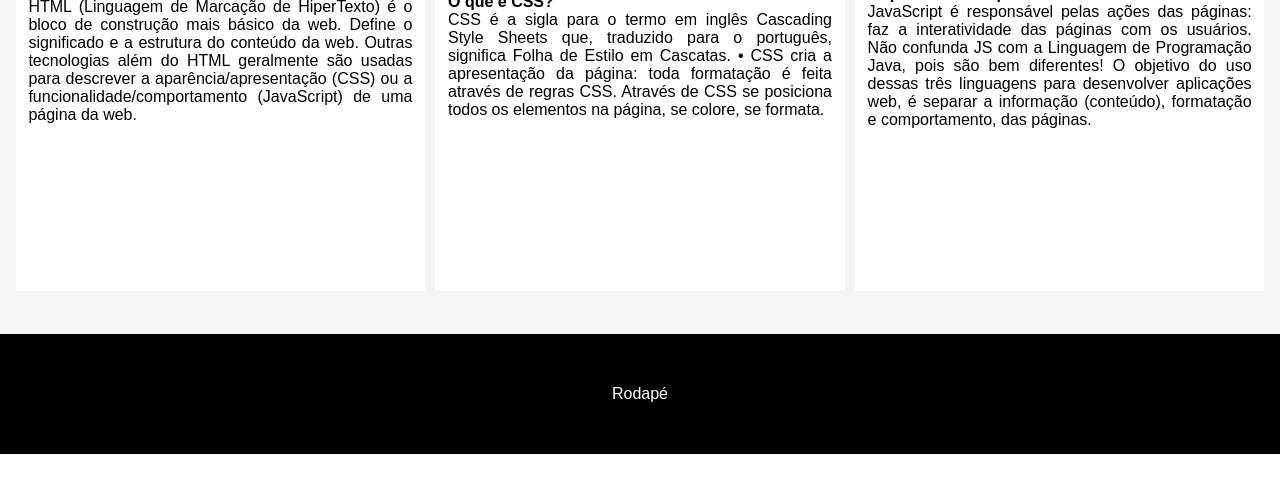
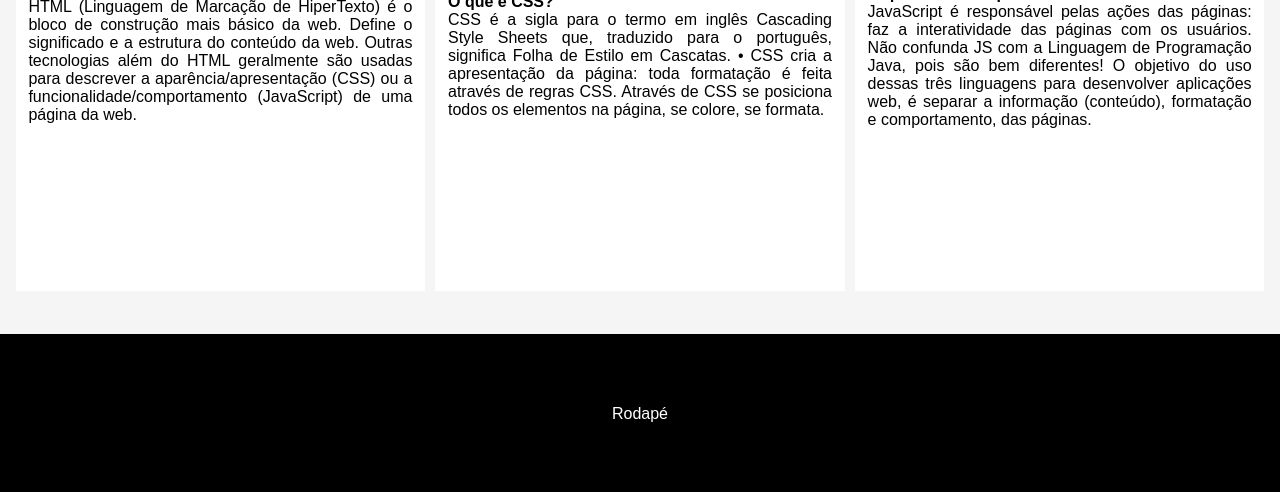
Before and after one commit to tecnicoemerson/responsividade, a plain HTML site: page index.html in a window 1280 px wide. Shown: the part 386-878 px from the top of the page. Before the commit the page ends 840 px from the top, so only its background shows below. Drawn offline with Linux system fonts and the light colour scheme.

Commit message:
exercicio

```diff
--- a/index.css
+++ b/index.css
@@ -50,7 +50,7 @@ img{
 
 footer{
     width: 100vw;
-    height: 15vh;
+    height: 10pc;
     background-color: black;
     color: white;
     display: flex;
```
